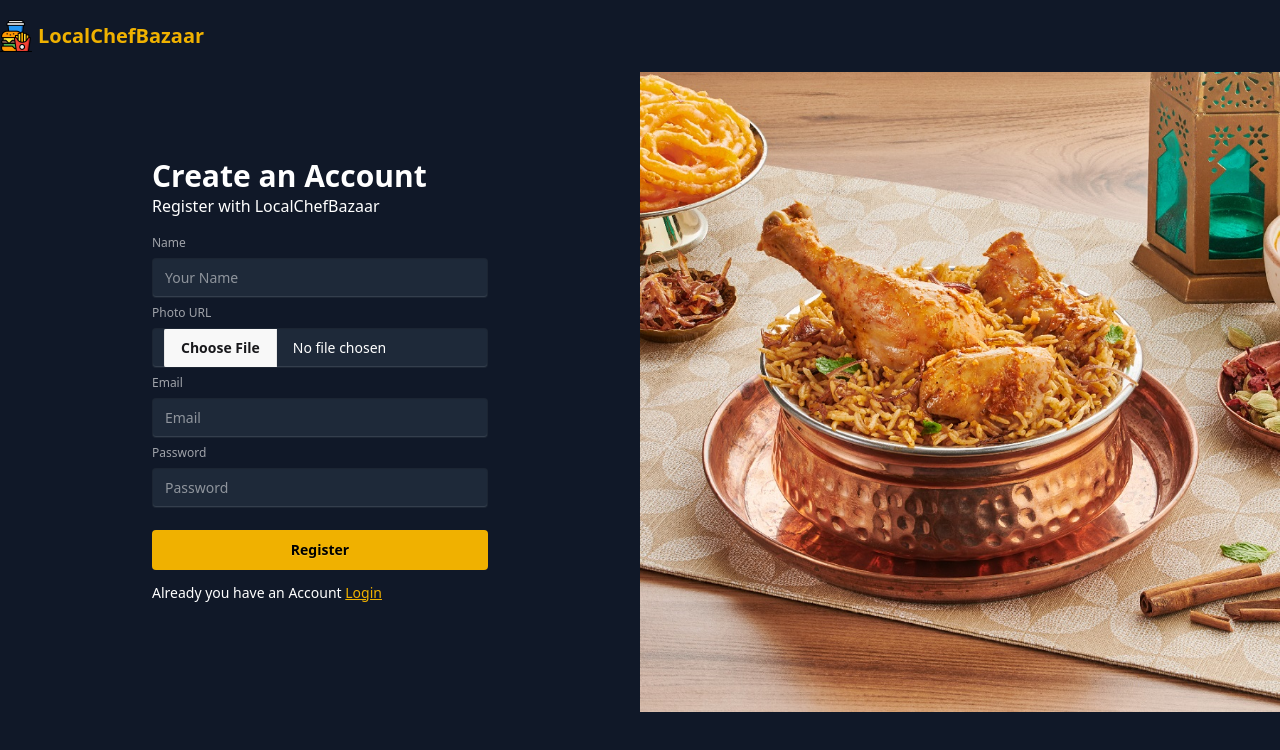
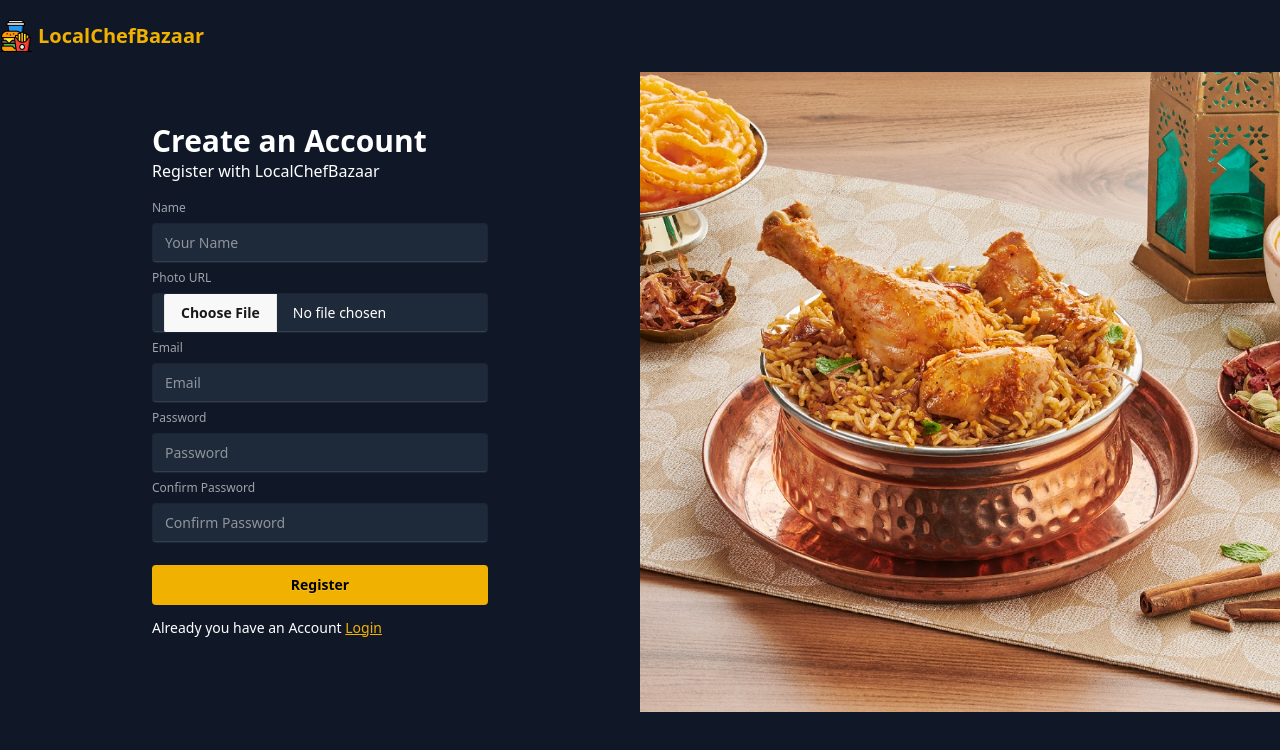
Before and after one commit to robiulhasanmumin/LocalChefBazaar_Client_a11, a React (Vite) app: page /register in a window 1280 px wide. Shown: the top 750 px of the page. Built offline with nearby package versions, Linux system fonts and the light colour scheme; no server answers.

Commit message:
confirm password done

```diff
--- a/src/pages/Register.jsx
+++ b/src/pages/Register.jsx
@@ -13,8 +13,10 @@ const Register = () => {
   const {
     register,
     handleSubmit,
+    watch,
     formState: { errors },
   } = useForm();
+  const password = watch("password");
 
   const {registerUser,updateUserProfile}=useAuth()
 
@@ -138,6 +140,24 @@ const Register = () => {
           }
 
 
+         {/*confirm password  */}
+          <label className="label">Confirm Password</label>
+          <input
+            type="password"
+            {...register("confirmPassword", { required: true,
+              validate: (value) =>
+              value === password || "Passwords do not match",
+             })}
+            className="input w-full bg-gray-800"
+            placeholder="Confirm Password"
+          />
+         {errors.confirmPassword && (
+         <p className="text-red-500">
+          {errors.confirmPassword.message}
+          </p>
+          )}
+
+
           <button className="btn btn-neutral bg-primary text-black border-none shadow-none mt-4">Register</button>
         </fieldset>
         <p className='pt-2'>Already you have an Account <Link state={location.state} className='text-primary underline' to="/login">Login</Link> </p>
```
